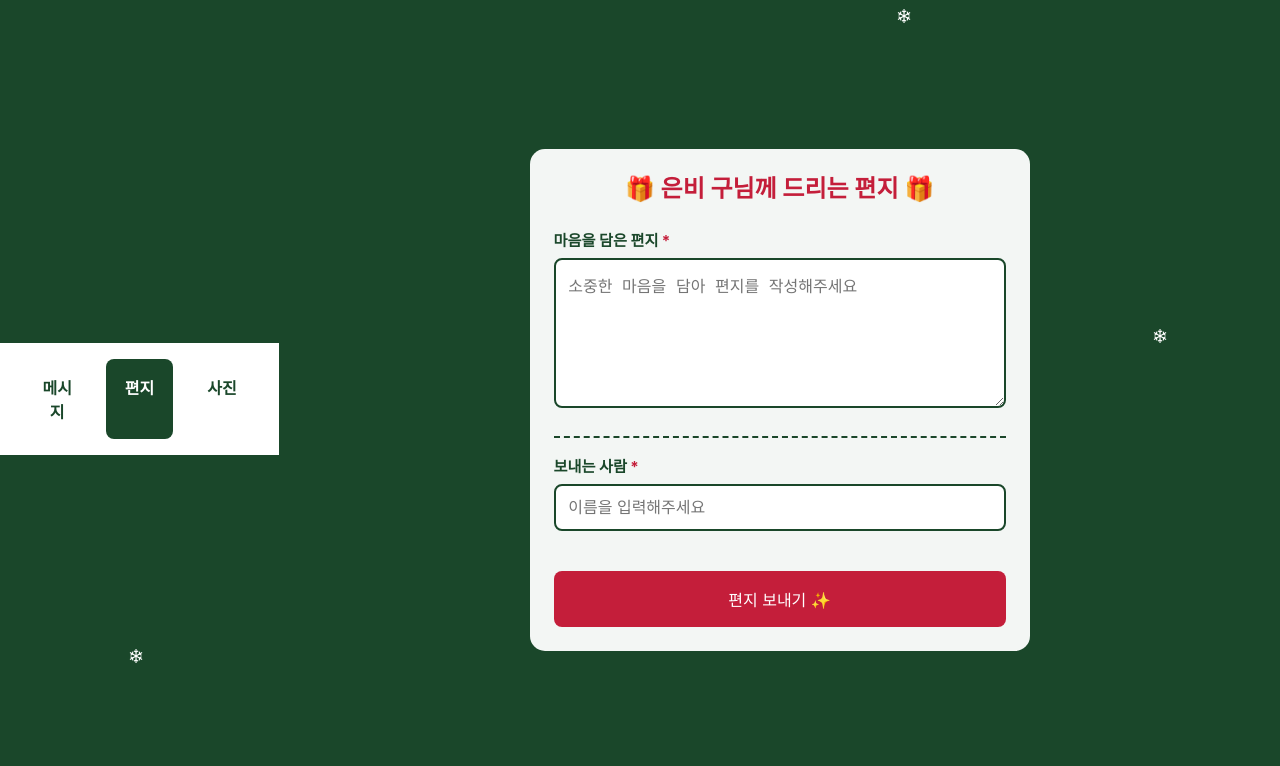
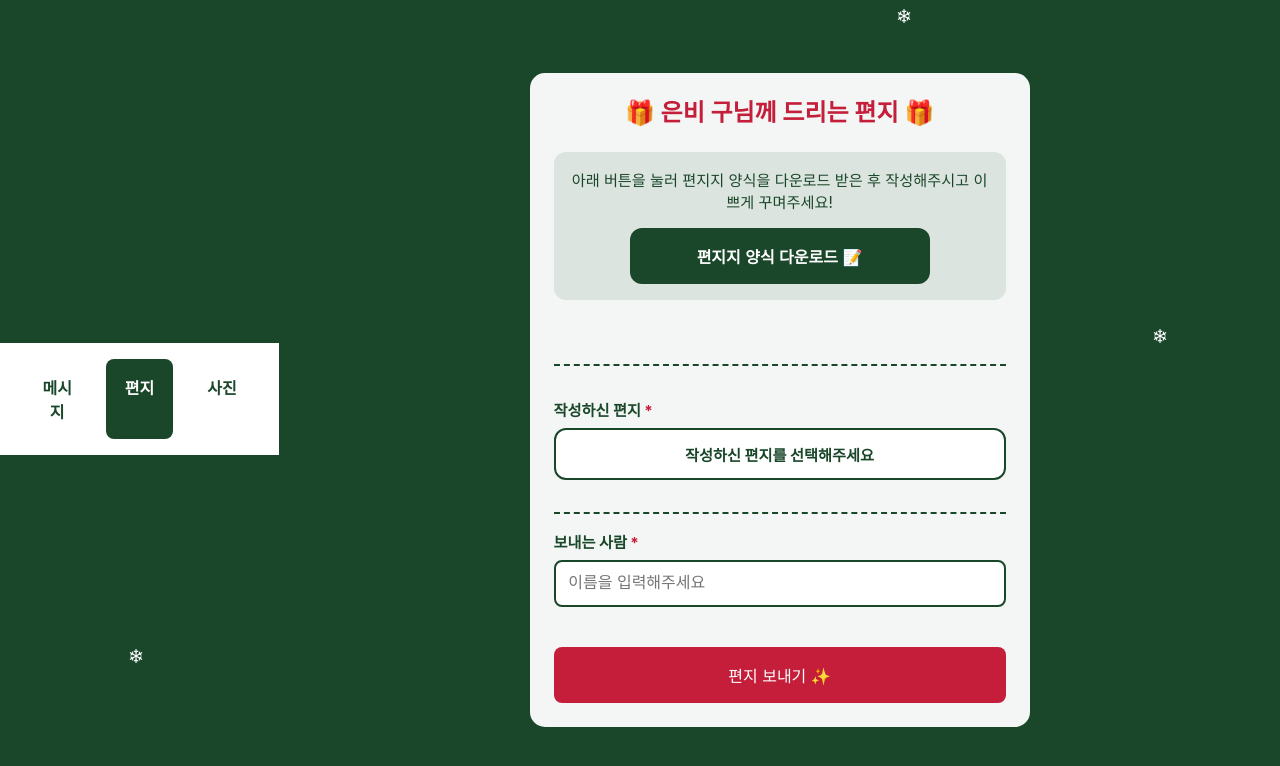
Before and after one commit to Dev-SJM/HappyBirthday, a Flask app: page /upload-letter in a window 1280 px wide; the page is wider, and only the part inside the window is pictured. Shown: the top 766 px of that part. Run offline with Flask 3, Linux system fonts and the light colour scheme.

Commit message:
feat: can download letter templates and letter image upload

```diff
--- a/app.py
+++ b/app.py
@@ -35,14 +35,33 @@ def upload_message():
 def upload_letter():
     if request.method == 'POST':
         try:
-            letter = request.form['letter']
+            if 'letter' not in request.files:
+                return jsonify({'error': '파일이 전송되지 않았습니다.'}), 400
+
+            letter = request.files['letter']
+            if not letter or not letter.filename:
+                return jsonify({'error': '파일이 선택되지 않았습니다.'}), 400
+
             name = request.form['name']
+            if not name:
+                return jsonify({'error': '이름이 입력되지 않았습니다.'}), 400
+
+            if not allowed_file(letter.filename):
+                return jsonify({'error': '허용되지 않는 파일 형식입니다. (png, jpg, jpeg, gif만 가능)'}), 400
+
+            path = f"{name}/letter/"
+
+            # S3에 파일 업로드
+            letter_url = upload_file_to_s3(name, letter, path)
+
+            if not letter_url:
+                return jsonify({'error': '파일 업로드에 실패했습니다.'}), 500
 
             # DynamoDB에 저장
             success = save_to_dynamodb(
                 name=name,
                 type='letter',
-                data=letter
+                data=letter_url
             )
 
             if not success:
@@ -73,8 +92,10 @@ def upload_photo():
             if not allowed_file(photo.filename):
                 return jsonify({'error': '허용되지 않는 파일 형식입니다. (png, jpg, jpeg, gif만 가능)'}), 400
 
+            path = f"{name}/photo/"
+
             # S3에 파일 업로드
-            photo_url = upload_file_to_s3(name, photo)
+            photo_url = upload_file_to_s3(name, photo, path)
 
             if not photo_url:
                 return jsonify({'error': '파일 업로드에 실패했습니다.'}), 500
--- a/templates/upload/letter.html
+++ b/templates/upload/letter.html
@@ -4,6 +4,76 @@
   <meta charset="UTF-8">
   <meta name="viewport" content="width=device-width, initial-scale=1.0, maximum-scale=1.0, user-scalable=no">
   <link rel="stylesheet" href="{{ url_for('static', filename='css/upload.css') }}">
+  <style>
+    /* 다운로드 버튼 스타일 추가 */
+    .download-section {
+      margin-bottom: 2rem;
+      text-align: center;
+      padding: 1rem;
+      background-color: rgba(26, 71, 42, 0.1);
+      border-radius: 12px;
+    }
+
+    .download-text {
+      color: #1a472a;
+      margin-bottom: 1rem;
+      font-size: 0.95rem;
+    }
+
+    .download-button {
+      background-color: #1a472a;
+      color: white;
+      padding: 1rem 2rem;
+      border: none;
+      border-radius: 12px;
+      font-size: 1rem;
+      cursor: pointer;
+      font-weight: bold;
+      transition: background-color 0.3s ease;
+      width: 100%;
+      max-width: 300px;
+    }
+
+    .download-button:hover {
+      background-color: #143522;
+    }
+
+    .section-divider {
+      border-top: 2px dashed #1a472a;
+      margin: 2rem 0;
+    }
+
+    /* 파일 업로드 input 스타일 수정 */
+    .file-input-container {
+      position: relative;
+      margin-bottom: 1rem;
+    }
+
+    .file-input-label {
+      display: inline-block;
+      padding: 0.8rem;
+      background-color: white;
+      border: 2px solid #1a472a;
+      border-radius: 12px;
+      cursor: pointer;
+      width: 100%;
+      text-align: center;
+      color: #1a472a;
+    }
+
+    .file-input {
+      position: absolute;
+      width: 1px;
+      height: 1px;
+      opacity: 0;
+    }
+
+    .file-name {
+      margin-top: 0.5rem;
+      font-size: 0.9rem;
+      color: #666;
+    }
+  </style>
 </head>
 <body>
   <!-- 네비게이션 탭 -->
@@ -31,17 +101,42 @@
   <div class="container">
     <div class="page active">
       <h1>🎁 은비 구님께 드리는 편지 🎁</h1>
+
+      <!-- 편지지 양식 다운로드 섹션 -->
+      <div class="download-section">
+        <p class="download-text">아래 버튼을 눌러 편지지 양식을 다운로드 받은 후 작성해주시고 이쁘게 꾸며주세요!</p>
+        <button onclick="downloadTemplate()" class="download-button">
+          편지지 양식 다운로드 📝
+        </button>
+      </div>
+
+      <div class="section-divider"></div>
+
+      <!-- 편지 제출 폼 -->
       <form id="letter-form">
         <div class="form-group">
-          <label for="letter">마음을 담은 편지<span class="required">*</span></label>
-          <textarea id="letter" placeholder="소중한 마음을 담아 편지를 작성해주세요" required></textarea>
-          <div class="error-message" id="letter-error">편지를 입력해주세요</div>
+          <label>작성하신 편지<span class="required">*</span></label>
+          <div class="file-input-container">
+            <label for="letter-file" class="file-input-label">
+              작성하신 편지를 선택해주세요
+            </label>
+            <input type="file"
+                   id="letter-file"
+                   class="file-input"
+                   accept=".jpg,.jpeg,.png,.pdf"
+                   onChange="updateFileName(this)"
+                   required>
+            <div class="file-name" id="file-name"></div>
+          </div>
+          <div class="error-message" id="letter-error">편지 파일을 선택해주세요</div>
         </div>
+
         <div class="form-group name-input">
           <label for="sender-name">보내는 사람<span class="required">*</span></label>
           <input type="text" id="sender-name" placeholder="이름을 입력해주세요" required>
           <div class="error-message" id="name-error">이름을 입력해주세요</div>
         </div>
+
         <div class="buttons">
           <button type="button" onclick="submitLetter()">편지 보내기 ✨</button>
         </div>
@@ -50,11 +145,34 @@
   </div>
 
   <script>
+    function downloadTemplate() {
+      // 편지지 양식 파일 경로
+      const templateUrl = "{{ url_for('static', filename='templates/letter-template.pdf') }}";
+
+      // 다운로드 링크 생성 및 클릭
+      const link = document.createElement('a');
+      link.href = templateUrl;
+      link.download = '은비구님_편지지양식.pdf';
+      document.body.appendChild(link);
+      link.click();
+      document.body.removeChild(link);
+    }
+
+    function updateFileName(input) {
+      const fileNameDiv = document.getElementById('file-name');
+      if (input.files && input.files[0]) {
+        fileNameDiv.textContent = input.files[0].name;
+        document.getElementById('letter-error').style.display = 'none';
+      } else {
+        fileNameDiv.textContent = '';
+      }
+    }
+
     async function submitLetter() {
-      const letter = document.getElementById('letter').value;
+      const letterFile = document.getElementById('letter-file').files[0];
       const name = document.getElementById('sender-name').value;
 
-      if (!letter.trim()) {
+      if (!letterFile) {
         document.getElementById('letter-error').style.display = 'block';
         return;
       } else {
@@ -72,7 +190,7 @@
 
       try {
         const formData = new FormData();
-        formData.append('letter', letter);
+        formData.append('letter', letterFile);
         formData.append('name', name);
 
         const response = await fetch('/upload-letter', {
@@ -84,6 +202,7 @@
 
         alert('편지가 성공적으로 전송되었습니다! 🎁');
         document.getElementById('letter-form').reset();
+        document.getElementById('file-name').textContent = '';
       } catch (error) {
         console.error('Error:', error);
         alert('편지 전송 중 오류가 발생했습니다. 다시 시도해주세요.');
```
Also changed, not shown: utils.py (+3 -6 lines).
